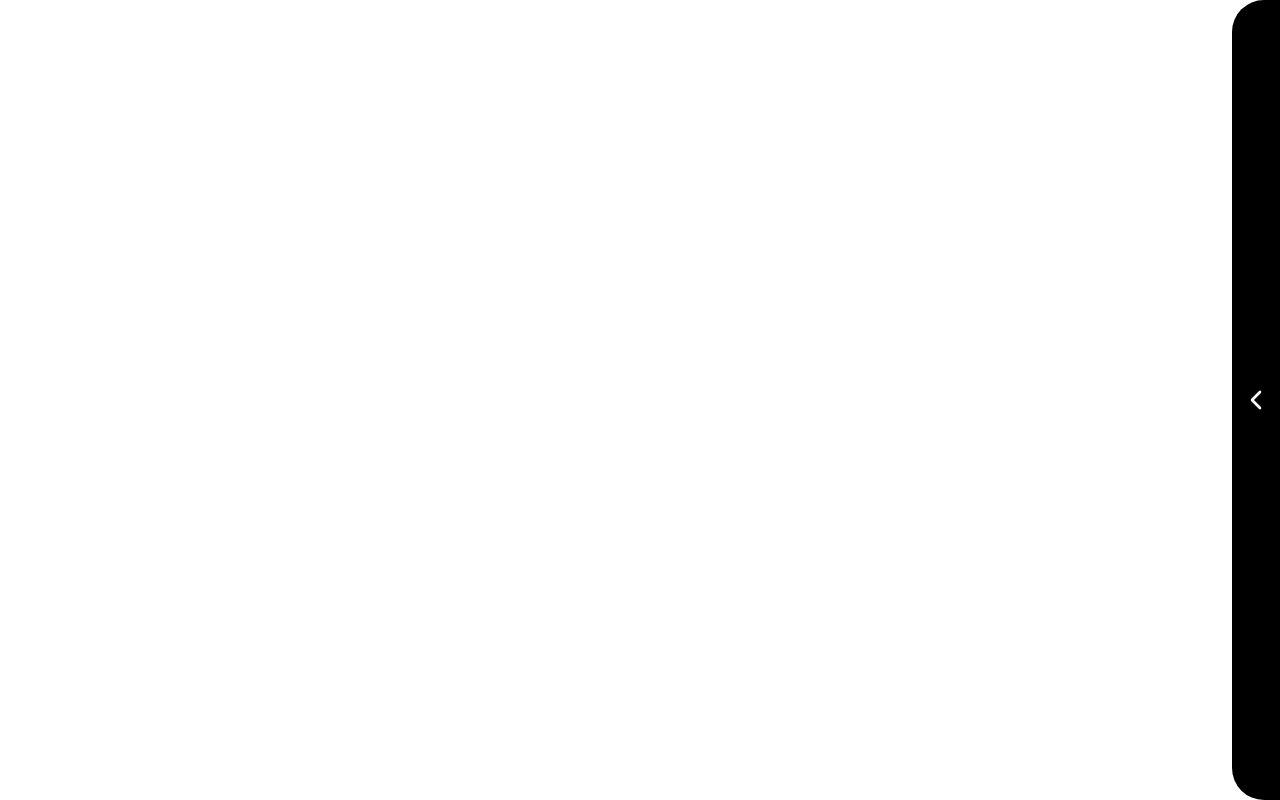
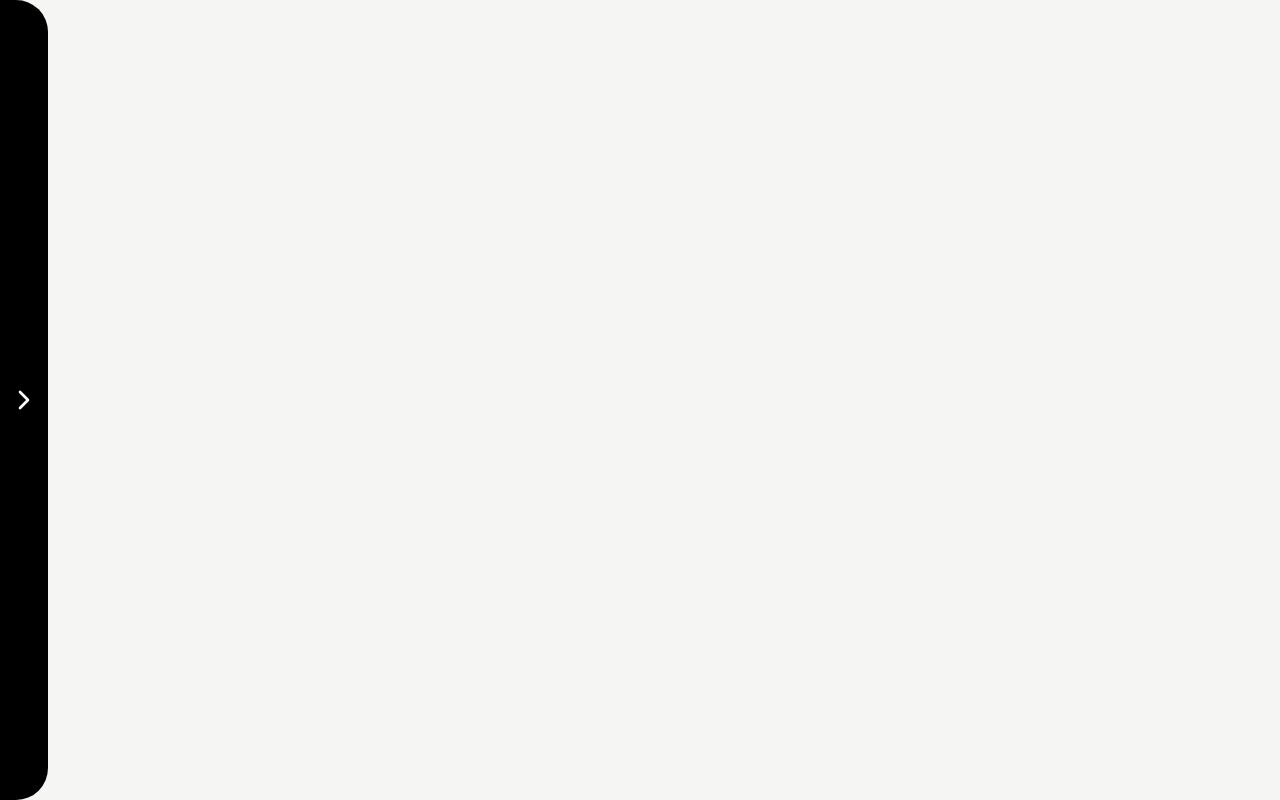
Before and after one commit to Sergio-Covarrubias/kia-app-frontend, a React (Vite) app: page /form in a window 1280 px wide. Built offline with nearby package versions, Linux system fonts and the light colour scheme.

Commit message:
Sidebar layout fix
"page-container" class is now flex-col.
Sidebar was changed to sticky and is now to the left.

```diff
--- a/src/components/Sidebar.tsx
+++ b/src/components/Sidebar.tsx
@@ -9,24 +9,6 @@ import { FilePen } from "lucide-react";
 import { LayoutDashboard } from "lucide-react";
 import { User } from "lucide-react";
 import { LogOut } from "lucide-react";
-
-type TabProps = {
-    icon: typeof FilePen;
-    name: string;
-    link: string;
-    onClick?: () => void;
-}
-
-const Tab = (props: TabProps) => {
-    return (
-        <a href={props.link} onClick={props.onClick}>
-            <div className="py-2.5 px-3 w-full rounded-lg flex items-center gap-x-4 text-white hover:text-[#BB162B] hover:bg-[#bb162b33]">
-                <props.icon className="size-5" />
-                <p className="text-sm font-semibold">{props.name}</p>
-            </div>
-        </a>
-    );
-}
 
 const Sidebar = () => {
     const [isOpen, setIsOpen] = useState<boolean>(false);
@@ -58,21 +40,21 @@ const Sidebar = () => {
     // Closed sidebar
     if (!isOpen) {
         return (
-            <div className="absolute h-screen w-[var(--sidebar-width)] top-0 right-0 rounded-l-4xl bg-black cursor-pointer flex justify-center items-center"
+            <div className="sticky h-screen w-[var(--sidebar-collapsed-width)] -ml-[var(--sidebar-collapsed-width)] top-0 left-0 rounded-r-4xl bg-black cursor-pointer flex justify-center items-center"
                 onClick={() => setIsOpen(true)}
             >
-                <ChevronLeft className="size-8 text-white" />
+                <ChevronRight className="size-8 text-white" />
             </div>
         )
     }
 
     // Open sidebar
     return (
-        <div className="absolute h-screen w-[18rem] top-0 right-0 rounded-l-4xl bg-black pl-11 pr-5 py-6 flex">
-            <div className="absolute h-full w-[var(--sidebar-width)] top-0 left-0 cursor-pointer"
+        <div className="sticky z-50 h-screen w-[var(--sidebar-width)] -ml-[var(--sidebar-width)] top-0 left-0 rounded-r-4xl bg-black pr-10 pl-5 py-6 flex">
+            <div className="absolute h-full w-[var(--sidebar-collapsed-width)] top-0 right-0 cursor-pointer"
                 onClick={() => setIsOpen(false)}
             >
-                <ChevronRight className="size-8 text-white absolute top-1/2 left-1/2 -translate-1/2" />
+                <ChevronLeft className="size-8 text-white absolute top-1/2 left-1/2 -translate-1/2" />
             </div>
 
             <div className="flex-1 flex flex-col">
@@ -91,3 +73,21 @@ const Sidebar = () => {
 }
 
 export default Sidebar;
+
+type TabProps = {
+    icon: typeof FilePen;
+    name: string;
+    link: string;
+    onClick?: () => void;
+}
+
+const Tab = (props: TabProps) => {
+    return (
+        <a href={props.link} onClick={props.onClick}>
+            <div className="py-2.5 px-3 w-full rounded-lg flex items-center gap-x-4 text-white hover:text-[var(--kia-main-color)] hover:bg-[var(--kia-main-color-transparent)]">
+                <props.icon className="size-5" />
+                <p className="text-sm font-semibold">{props.name}</p>
+            </div>
+        </a>
+    );
+}
--- a/src/index.css
+++ b/src/index.css
@@ -8,7 +8,13 @@
   -webkit-font-smoothing: antialiased;
   -moz-osx-font-smoothing: grayscale;
 
-  --sidebar-width: 3rem;
+  @apply bg-stone-100;
+
+  --sidebar-width: 18rem;
+  --sidebar-collapsed-width: 3rem;
+
+  --kia-main-color: #BB162B;
+  --kia-main-color-transparent: #BB162B33
 }
 
 body {
@@ -25,5 +31,5 @@ button:focus {
 }
 
 .page-container {
-  @apply w-screen min-h-screen flex;
+  @apply w-[calc(100vw-var(--sidebar-collapsed-width))] min-h-screen flex flex-col;
 }
--- a/src/layouts/SidebarLayout.tsx
+++ b/src/layouts/SidebarLayout.tsx
@@ -3,10 +3,10 @@ import Sidebar from "@components/Sidebar";
 
 const SidebarLayout = () => {
     return (
-        <main className="pr-[var(--sidebar-width)]">
+        <div className="flex justify-end">
             <Sidebar />
             <Outlet />
-        </main>
+        </div>
     );
 };
 
```
